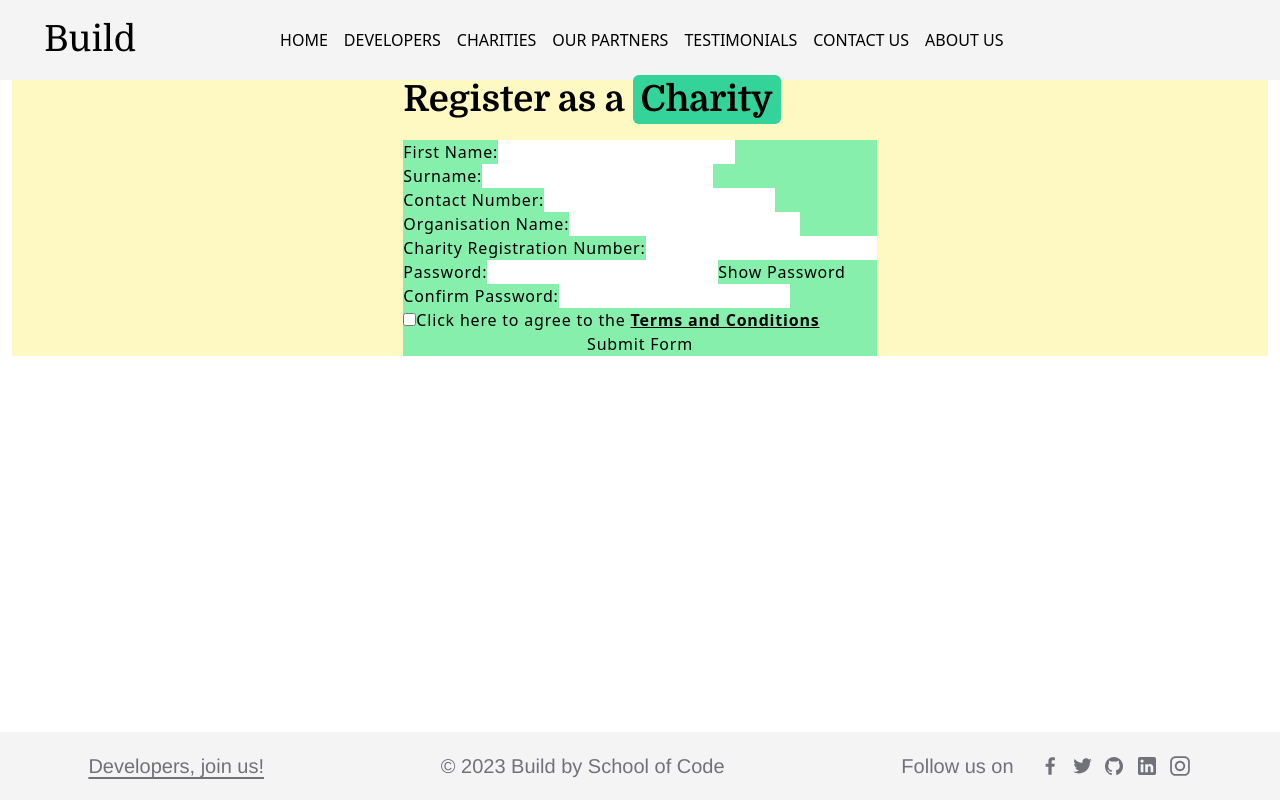
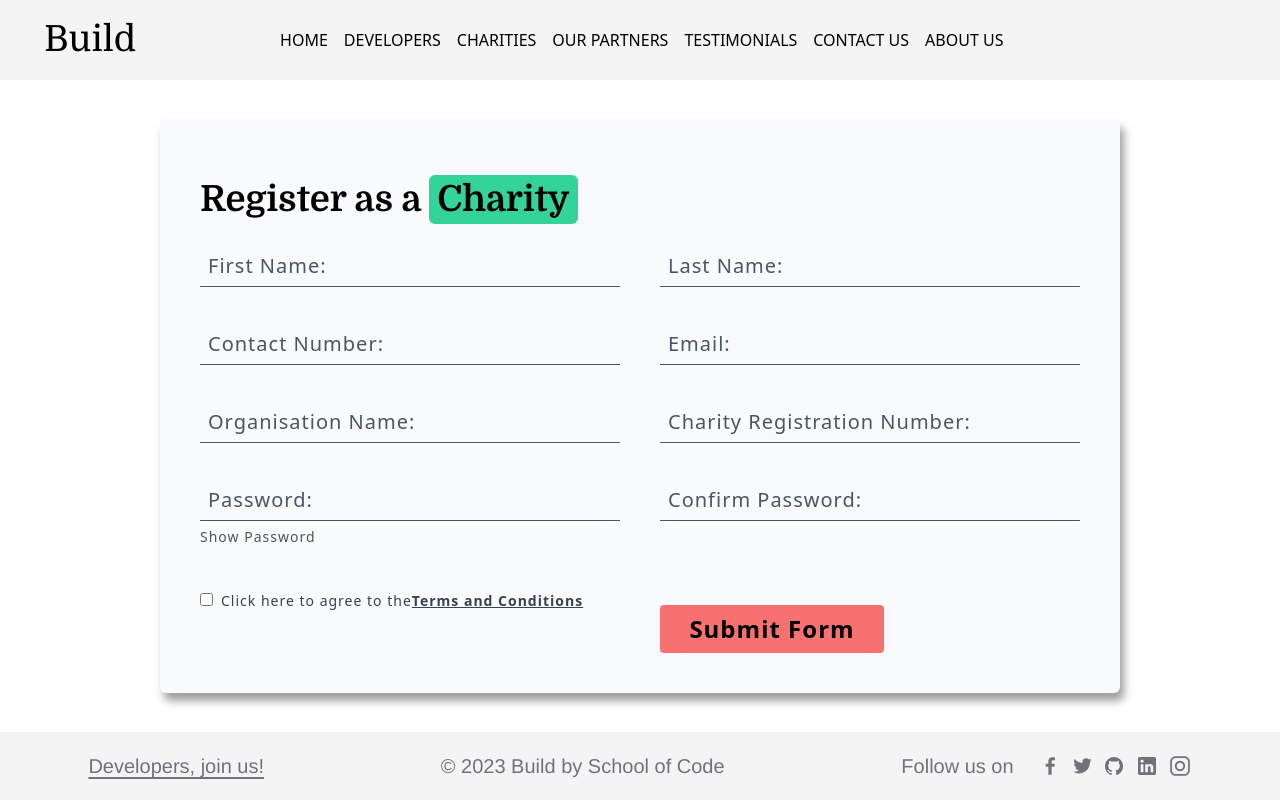
Before and after one commit to SchoolOfCode/Team-Build, a Next.js app in the folder team-5-final-project/: page /charity/register in a window 1280 px wide. Built offline with nearby package versions, Linux system fonts and the light colour scheme.

Commit message:
charity registration form

```diff
--- a/team-5-final-project/package.json
+++ b/team-5-final-project/package.json
@@ -10,7 +10,6 @@
     "rd": "next resetdb.js"
   },
   "dependencies": {
-    "@next/font": "^14.0.4",
     "@supabase/supabase-js": "^2.39.0",
     "dotenv": "^16.3.1",
     "next": "14.0.3",
--- a/team-5-final-project/src/app/charity/register/page.jsx
+++ b/team-5-final-project/src/app/charity/register/page.jsx
@@ -9,33 +9,10 @@ export default function CharityRegister() {
   return (
     <div className="flex flex-col min-h-screen">
       <Navbar />
-      <section className="flex-grow">
+      <div className="lg:flex lg:flex-col lg:items-center lg:justify-center lg:flex-grow">
         <CharityRegistration />
-      </section>
+      </div>
       <Footer />
     </div>
   );
 }
-
-<div className="flex flex-col min-h-screen">
-  <Navbar />
-  <section className="flex-grow">
-    <div className="flex flex-col justify-evenly ml-6 lg:flex lg:mx-40 gap-20">
-      <h1 className="mt-10 leading-snug text-6xl font-bold lg:text-8xl lg:max-w-3xl lg:leading-snug lg:w-1/2">
-        We Build Websites For{" "}
-        <span className="bg-emerald-400 py-1 px-2 rounded-md mt-2">Free</span>
-      </h1>
-
-      <div className="flex flex-col justify-between lg:flex lg:flex-row-reverse lg:align-bottom lg:w-4/5">
-        <p className="text-4xl font-bold mb-10 lg:max-w-2xl lg:mr-24 lg:leading-relaxed">
-          No catch. <br /> We only work with charities.
-        </p>
-        <button className="button bg-red-400 font-bold rounded w-44 h-16 text-xl lg:w-56 lg:text-2xl lg:mt-4 mt-10">
-          <Link href={"../developers"}>Work with us</Link>{" "}
-        </button>
-      </div>
-    </div>
-  </section>
-
-  <Footer />
-</div>;
--- a/team-5-final-project/src/app/components/charityRegistration.jsx
+++ b/team-5-final-project/src/app/components/charityRegistration.jsx
@@ -53,6 +53,7 @@ export default function CharityRegistration() {
       registration.contact_number &&
       registration.org_name &&
       registration.charity_reg_no &&
+      registration.email &&
       registration.password &&
       registration.password === registration.confirmpassword;
     registration.t_and_c && setIsValid(isValidForm);
@@ -105,6 +106,7 @@ export default function CharityRegistration() {
           contact_number: "",
           org_name: "",
           charity_reg_no: "",
+          email: "",
           password: "",
           confirm_password: "",
           t_and_c: "",
@@ -134,13 +136,11 @@ export default function CharityRegistration() {
   };
 
   return (
-    <div className="bg-yellow-100 text-left mx-3 lg:flex lg:justify-center lg:align-middle  lg:items-center ">
+    <div className="text-left mx-3 lg:p-10 lg:flex lg:bg-slate-50 lg:justify-center lg:align-middle lg:text-xl lg:items-center lg:w-3/4 lg:shadow-[4.0px_8.0px_8.0px_rgba(0,0,0,0.38)] lg:rounded-md">
       <div className="">
-        <h1 className="text-4xl font-bold">
+        <h1 className="text-4xl font-bold mt-3 leading-relaxed">
           Register as a{" "}
-          <span className="bg-emerald-400 py-1 px-2 rounded-md mt-2">
-            Charity
-          </span>
+          <span className="bg-emerald-400 py-1 px-2 rounded-md">Charity</span>
         </h1>
         {regSuccess ? (
           <div>
@@ -149,118 +149,134 @@ export default function CharityRegistration() {
           </div>
         ) : (
           <form
-            className="bg-green-300 mt-5 tracking-wider flex flex-col w-full"
+            className="bg-slate-50 mt-5 tracking-wider flex flex-col w-full lg:grid lg:grid-cols-2 lg:gap-10 gap-5"
             method="POST"
             action="https://team-5-final-project-pi.vercel.app/charity/register"
             onSubmit={submitReg}
           >
             <div>
-              <label className="">First Name:</label>
               <input
                 type="text"
                 name="first_name"
                 onChange={handleInput}
                 value={registration.first_name}
-                className="w-full lg:w-1/2"
+                className="appearance-none bg-transparent border-b pb-2 border-gray-600 placeholder:text-gray-600 placeholder:text-xl w-full text-black mr-3 py-1 px-2 leading-tight focus:outline-none"
+                placeholder="First Name:"
                 required
               />
             </div>
             <div>
-              <label className="">Surname:</label>
               <input
                 type="text"
                 name="surname"
                 onChange={handleInput}
                 value={registration.surname}
-                className=""
+                className="appearance-none bg-transparent border-b pb-2 border-gray-600 placeholder:text-gray-600 placeholder:text-xl w-full text-black mr-3 py-1 px-2 leading-tight focus:outline-none"
+                placeholder="Last Name:"
                 required
               />
             </div>
             <div>
-              <label className="">Contact Number:</label>
               <input
                 type="text"
                 name="contact_number"
                 onChange={handleInput}
                 value={registration.contact_number}
                 pattern="[0-9]*"
-                className=""
+                className="appearance-none bg-transparent border-b pb-2 border-gray-600 placeholder:text-gray-600 placeholder:text-xl w-full text-black mr-3 py-1 px-2 leading-tight focus:outline-none"
+                placeholder="Contact Number:"
                 required
               />
             </div>
             <div>
-              <label className="">Organisation Name:</label>
+              <input
+                type={showPassword ? "text" : "password"}
+                name="email"
+                onChange={handleInput}
+                value={registration.email}
+                className="appearance-none bg-transparent border-b pb-2 border-gray-600 placeholder:text-gray-600 placeholder:text-xl w-full text-black mr-3 py-1 px-2 leading-tight focus:outline-none"
+                placeholder="Email:"
+                required
+              />
+            </div>
+
+            <div>
               <input
                 name="org_name"
                 onChange={handleInput}
                 value={registration.org_name}
-                className=""
+                className="appearance-none bg-transparent border-b pb-2 border-gray-600 placeholder:text-gray-600 placeholder:text-xl w-full text-black mr-3 py-1 px-2 leading-tight focus:outline-none"
+                placeholder="Organisation Name:"
                 required
               />
             </div>
             <div>
-              <label className="">Charity Registration Number:</label>
               <input
                 type="text"
                 name="charity_reg_no"
                 onChange={handleInput}
                 value={registration.charity_reg_no}
                 pattern="[0-9]*"
-                className=""
+                className="appearance-none bg-transparent border-b pb-2 border-gray-600 placeholder:text-gray-600 placeholder:text-xl w-full text-black mr-3 py-1 px-2 leading-tight focus:outline-none"
+                placeholder="Charity Registration Number:"
                 required
               />
             </div>
+
             <div>
-              <label className="">Password:</label>
               <input
                 type={showPassword ? "text" : "password"}
                 name="password"
                 onChange={handleInput}
                 value={registration.password}
-                className=""
+                className="appearance-none bg-transparent border-b pb-2 border-gray-600 placeholder:text-gray-600 placeholder:text-xl w-full text-black mr-3 py-1 px-2 leading-tight focus:outline-none"
+                placeholder="Password:"
                 required
               />
               <button
                 type="button"
                 onClick={() => setShowPassword(!showPassword)}
-                className=""
+                className="text-sm text-gray-600"
               >
                 {showPassword ? "Hide" : "Show"} Password
               </button>
             </div>
             <div>
-              <label className="">Confirm Password:</label>
               <input
                 type={showPassword ? "text" : "password"}
                 name="confirm_password"
                 onChange={handleInput}
                 value={registration.confirm_password}
-                className=""
+                className="appearance-none bg-transparent border-b pb-2 border-gray-600 placeholder:text-gray-600 placeholder:text-xl w-full text-black mr-3 py-1 px-2 leading-tight focus:outline-none"
+                placeholder="Confirm Password:"
                 required
               />
             </div>
             <div>
-              <div className="">
+              <div className="flex">
+                <span className="text-sm text-gray-700">
                   <input
                     type="checkbox"
                     id="terms&conditions"
                     name="t_and_c"
                     onChange={handleInput}
                     value={registration.t_and_c}
-                  className=""
+                    className="mr-2 mt-1 "
                     required
                   />
-                <span className="">
-                  Click here to agree to the{" "}
+                  Click here to agree to the
                   <Link href="../termsandconditions">
                     <u>
-                      <b>Terms and Conditions</b>
+                      <b className="ml">Terms and Conditions</b>
                     </u>
                   </Link>
                 </span>
               </div>
             </div>
-            <button type="submit" className="">
+            <button
+              type="submit"
+              className="button bg-red-400 font-bold rounded w-36 h-12 text-xl lg:w-56 lg:text-2xl lg:mt-4 mt-4"
+            >
               Submit Form
             </button>
             {!isValid && (
```
Also changed, not shown: 1 other file (tests, documents, lock files or other folders). Lines whose indentation alone changed are shown as unchanged.
